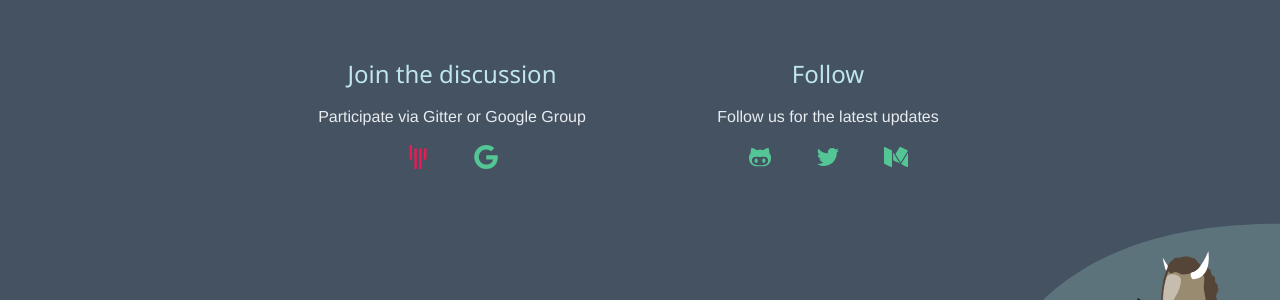
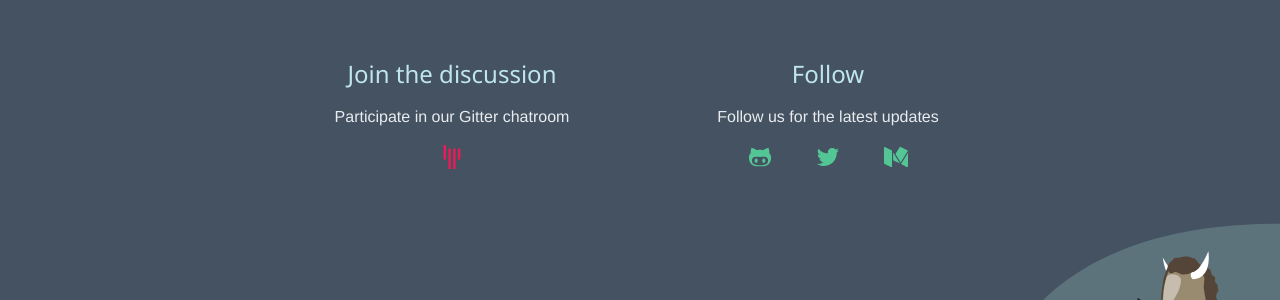
Before and after one commit to bigchaindb/site, a Jekyll site: the page built from _src/community.html, in a window 1280 px wide. Shown: the part 604-904 px from the top of the page. Built offline with Jekyll 4.4.1, drawn with Linux system fonts in a browser that asks for light colours; Markdown is read by kramdown in place of the engine named in the settings.

Commit message:
Update community.html

```diff
--- a/_src/community.html
+++ b/_src/community.html
@@ -20,17 +20,11 @@ quotes: set3
         <div class="grid grid--full grid-small--fit grid--gutters">
             <div class="grid__col">
                 <h1>Join the discussion</h1>
-                <p>Participate via Gitter or Google Group</p>
+                <p>Participate in our Gitter chatroom</p>
                 <a class="social-link js-social-link" href="https://gitter.im/{{ site.gitter }}">
                     <svg class="icon icon--social icon--gitter" aria-labelledby="title">
                         <title>Gitter</title>
                         <use xlink:href="/assets/img/sprite.svg#gitter"></use>
-                    </svg>
-                </a>
-                <a class="social-link js-social-link" href="https://groups.google.com/forum/#!forum/{{ site.googlegroup }}">
-                    <svg class="icon icon--social icon--github" aria-labelledby="title">
-                        <title>Google Group</title>
-                        <use xlink:href="/assets/img/sprite.svg#google"></use>
                     </svg>
                 </a>
             </div>
```
